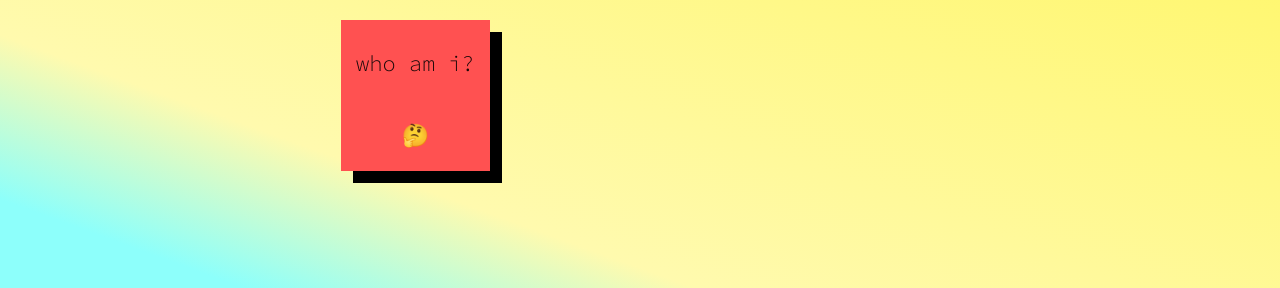
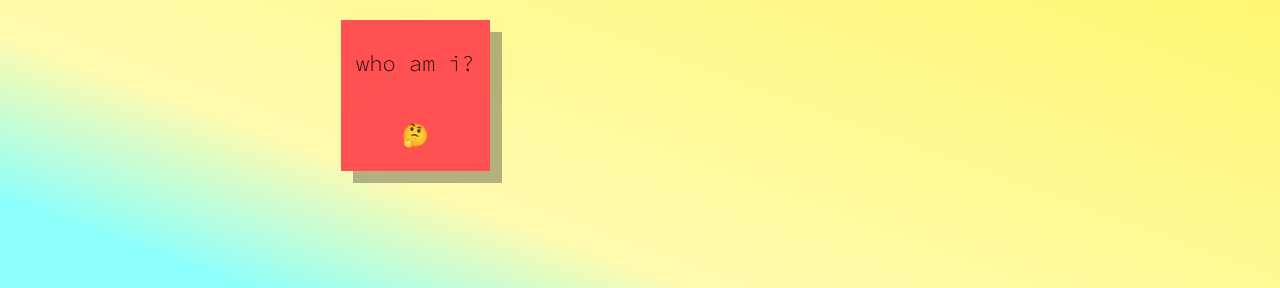
Before and after one commit to michalczaplinski/czaplinski.io, a Gatsby site: page / in a window 1280 px wide. Shown: the part 512-800 px from the top of the page. Built offline with nearby package versions, Linux system fonts and the light colour scheme; Gatsby itself is replaced by a stand-in of ours; some packages are replaced by stand-ins of ours.

Commit message:
fix the squre shadow hover

```diff
--- a/src/pages/index.js
+++ b/src/pages/index.js
@@ -55,13 +55,14 @@ const QuestionMark = styled.div`
 const QuestionMarkShadow = styled.div`
   width: auto;
   height: auto;
-  background: black;
+  background: rgba(49, 49, 49, 0.37);
   z-index: 5;
   transform: translate3d(6px, 0, 0) scale(1);
-  transition: transform 600ms;
+  transition: all 600ms;
 
   &:hover {
     transform: scale(1.05);
+    background: rgba(49, 49, 49, 0.85);
   }
 `
 
```
